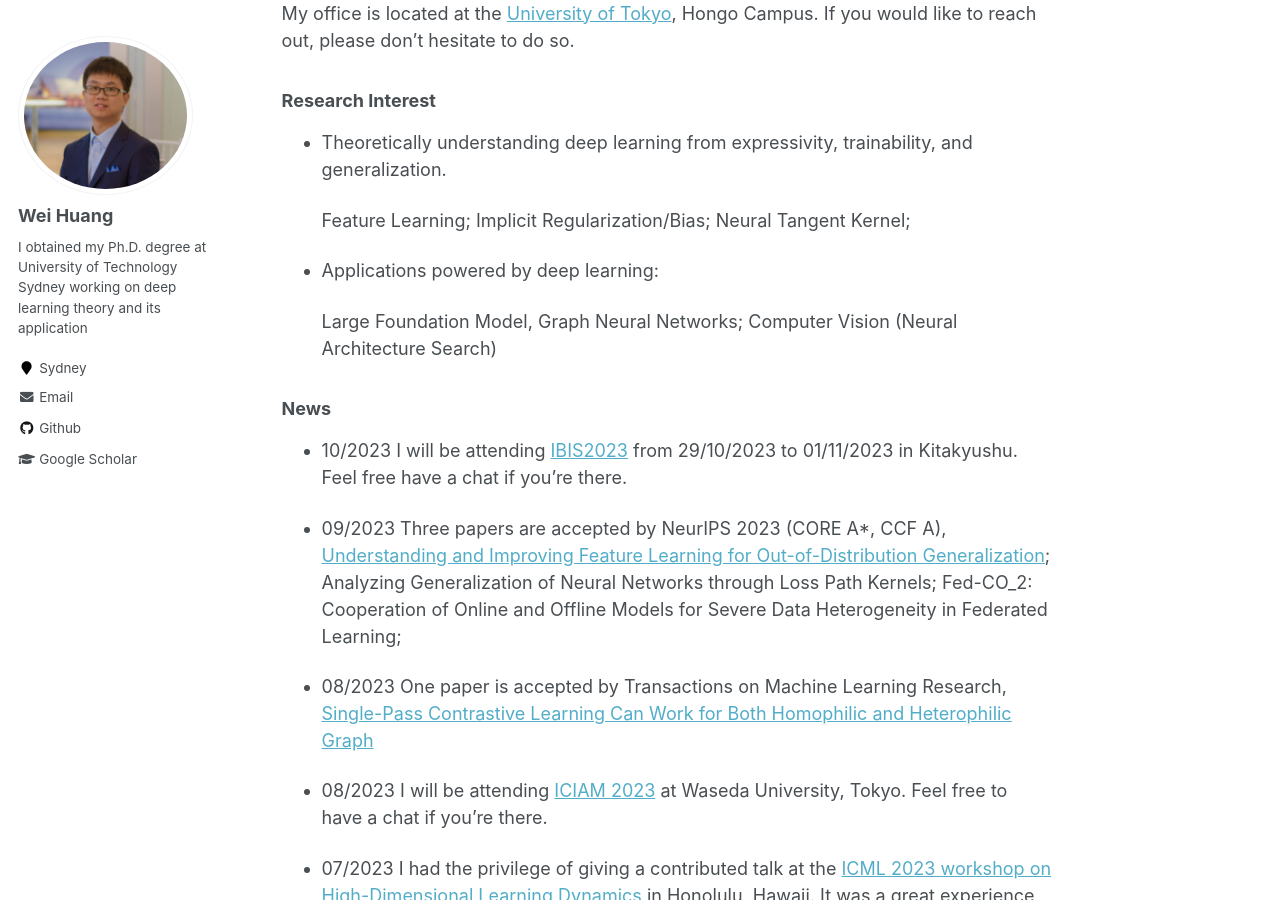
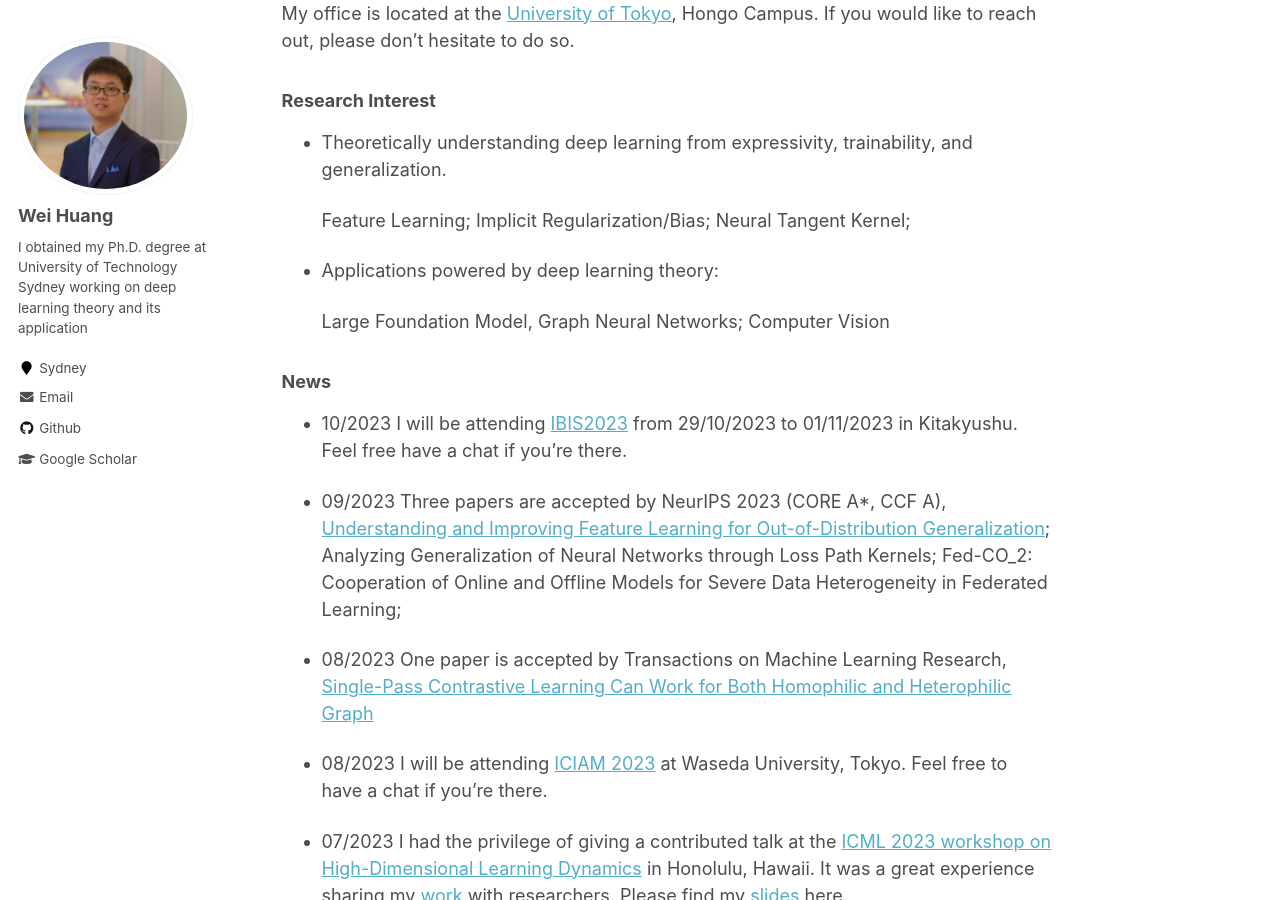
Before and after one commit to WeiHuang05/Weihuang05.github.io, a Jekyll site: the page built from index.md, in a window 1280 px wide and 900 px high, scrolled down 551 px. Built offline with Jekyll 4.4.1, drawn with Linux system fonts in a browser that asks for light colours.

Commit message:
Update index.md

```diff
--- a/index.md
+++ b/index.md
@@ -18,9 +18,9 @@ My office is located at the [University of Tokyo](https://www.u-tokyo.ac.jp/ja/i
 
   Feature Learning; Implicit Regularization/Bias; Neural Tangent Kernel;
 
-* Applications powered by deep learning:
+* Applications powered by deep learning theory:
 
-  Large Foundation Model, Graph Neural Networks; Computer Vision (Neural Architecture Search)
+  Large Foundation Model, Graph Neural Networks; Computer Vision
 
 
 
```
